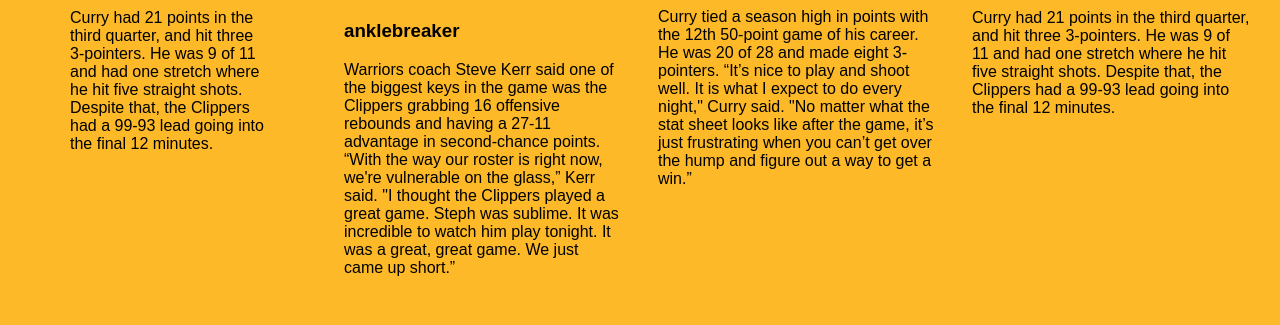
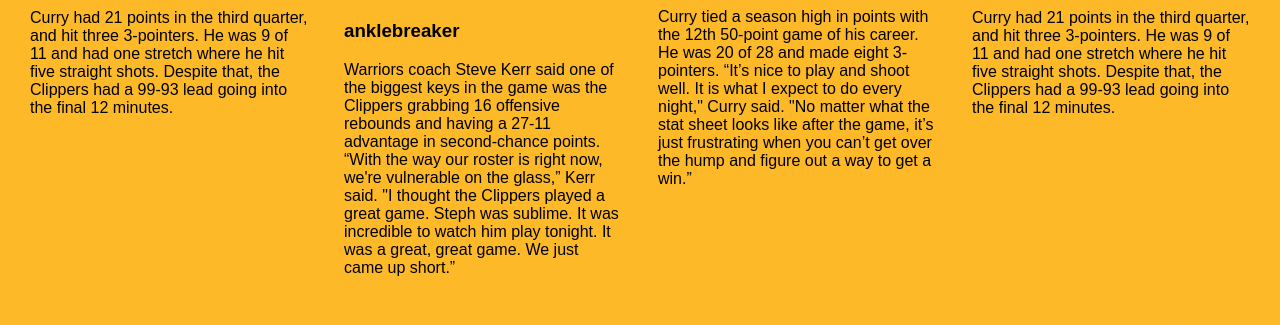
Before and after one commit to neilquh/refresher, a plain HTML site: page index.html in a window 1280 px wide. Shown: the part 437-762 px from the top of the page. Drawn offline with nearby package versions, Linux system fonts and the light colour scheme.

Commit message:
update 2

```diff
--- a/index.html
+++ b/index.html
@@ -57,7 +57,7 @@
         <div class="content">
           <img src="images/gal1.png" alt="Three!!" style="width:100%">
           <h3>Three!!</h3>
-          <blockquote cite="https://www.nba.com/game/gsw-vs-lac-0022201041">Curry had 21 points in the third quarter, and hit three 3-pointers. He was 9 of 11 and had one stretch where he hit five straight shots. Despite that, the Clippers had a 99-93 lead going into the final 12 minutes.</blockquote>
+          <p>Curry had 21 points in the third quarter, and hit three 3-pointers. He was 9 of 11 and had one stretch where he hit five straight shots. Despite that, the Clippers had a 99-93 lead going into the final 12 minutes.</p>
         </div>
       </div>
       <div class="column">
```
